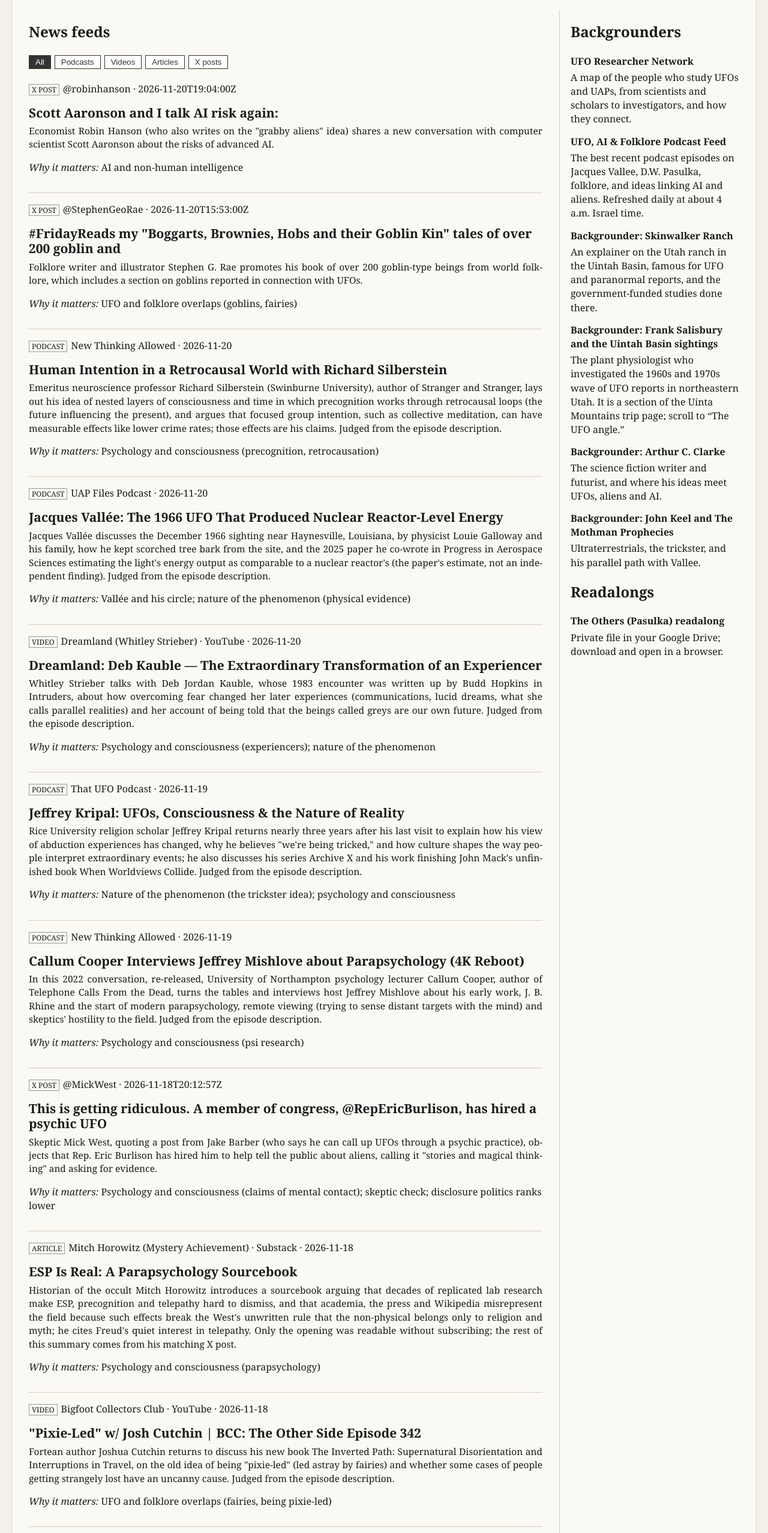
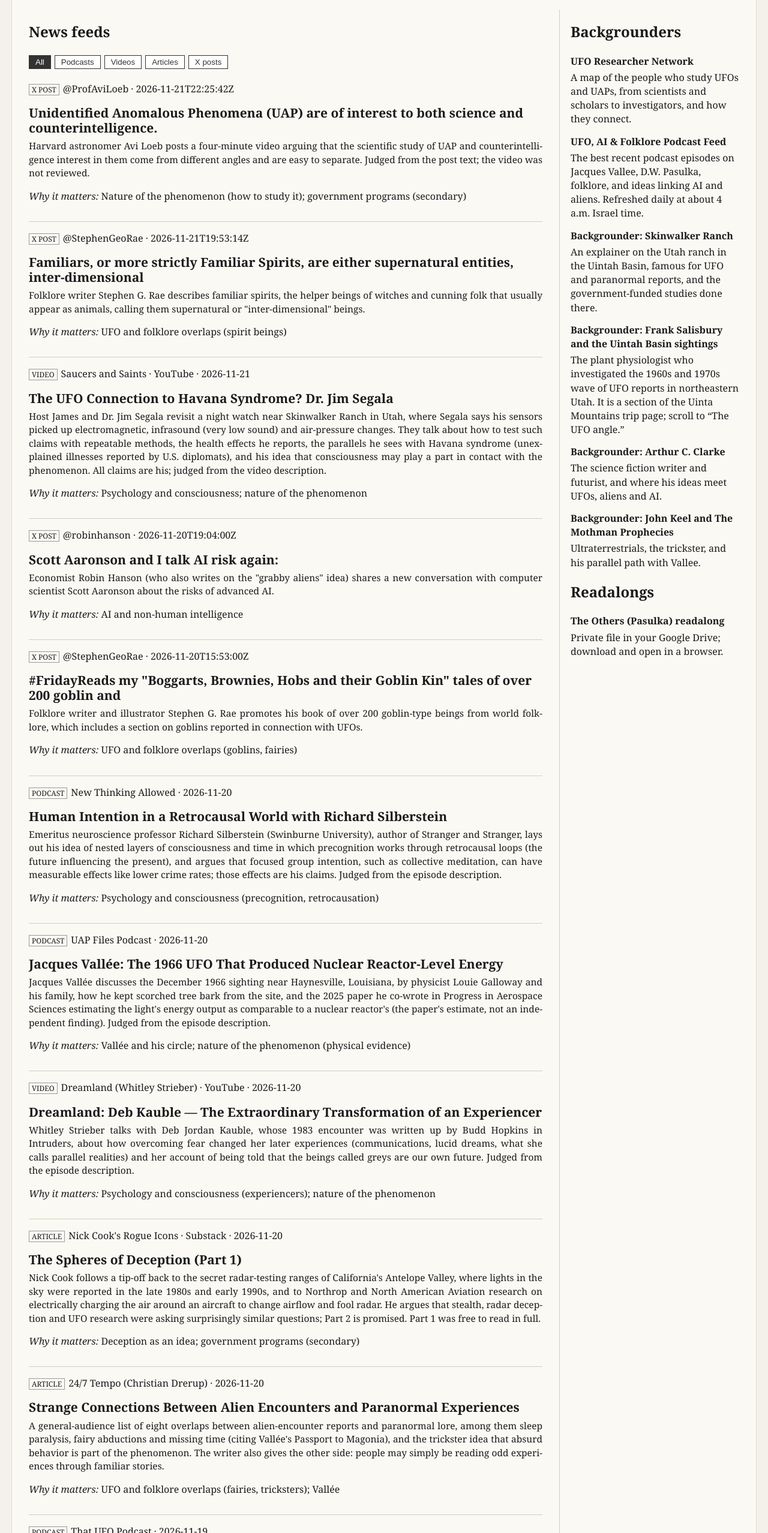
Before and after one commit to tomgassistant-png/desk, a plain HTML site: page uap/index.html in a window 1280 px wide. Shown: the part 244-2800 px from the top of the page at 60% size. Drawn offline with Linux system fonts and the light colour scheme.

Commit message:
Update 2026-11-22

```diff
--- a/ufo-podcasts/feed.json
+++ b/ufo-podcasts/feed.json
@@ -1,6 +1,35 @@
 {
- "updated": "2026-11-21T04:30+02:00",
+ "updated": "2026-11-22T04:34+02:00",
  "items": [
+  {
+   "type": "x-post",
+   "source": "X",
+   "author": "@ProfAviLoeb",
+   "date": "2026-11-21T22:25:42Z",
+   "title": "Unidentified Anomalous Phenomena (UAP) are of interest to both science and counterintelligence.",
+   "url": "https://x.com/ProfAviLoeb/status/2124268040821080381",
+   "note": "Harvard astronomer Avi Loeb posts a four-minute video arguing that the scientific study of UAP and counterintelligence interest in them come from different angles and are easy to separate. Judged from the post text; the video was not reviewed.",
+   "interest": "Nature of the phenomenon (how to study it); government programs (secondary)"
+  },
+  {
+   "type": "x-post",
+   "source": "X",
+   "author": "@StephenGeoRae",
+   "date": "2026-11-21T19:53:14Z",
+   "title": "Familiars, or more strictly Familiar Spirits, are either supernatural entities, inter-dimensional",
+   "url": "https://x.com/StephenGeoRae/status/2124229671525163012",
+   "note": "Folklore writer Stephen G. Rae describes familiar spirits, the helper beings of witches and cunning folk that usually appear as animals, calling them supernatural or \"inter-dimensional\" beings.",
+   "interest": "UFO and folklore overlaps (spirit beings)"
+  },
+  {
+   "type": "video",
+   "title": "The UFO Connection to Havana Syndrome? Dr. Jim Segala",
+   "url": "https://www.youtube.com/watch?v=i5WzhNHn1fc",
+   "source": "Saucers and Saints · YouTube",
+   "date": "2026-11-21",
+   "note": "Host James and Dr. Jim Segala revisit a night watch near Skinwalker Ranch in Utah, where Segala says his sensors picked up electromagnetic, infrasound (very low sound) and air-pressure changes. They talk about how to test such claims with repeatable methods, the health effects he reports, the parallels he sees with Havana syndrome (unexplained illnesses reported by U.S. diplomats), and his idea that consciousness may play a part in contact with the phenomenon. All claims are his; judged from the video description.",
+   "interest": "Psychology and consciousness; nature of the phenomenon"
+  },
   {
    "type": "x-post",
    "source": "X",
@@ -55,6 +84,24 @@
    "interest": "Psychology and consciousness (experiencers); nature of the phenomenon"
   },
   {
+   "type": "article",
+   "title": "The Spheres of Deception (Part 1)",
+   "url": "https://nickcook.substack.com/p/the-spheres-of-deception-part-1",
+   "source": "Nick Cook's Rogue Icons · Substack",
+   "date": "2026-11-20",
+   "note": "Nick Cook follows a tip-off back to the secret radar-testing ranges of California's Antelope Valley, where lights in the sky were reported in the late 1980s and early 1990s, and to Northrop and North American Aviation research on electrically charging the air around an aircraft to change airflow and fool radar. He argues that stealth, radar deception and UFO research were asking surprisingly similar questions; Part 2 is promised. Part 1 was free to read in full.",
+   "interest": "Deception as an idea; government programs (secondary)"
+  },
+  {
+   "type": "article",
+   "title": "Strange Connections Between Alien Encounters and Paranormal Experiences",
+   "url": "https://247tempo.com/strange-connections-between-alien-encounters-and-paranormal-experiences/",
+   "source": "24/7 Tempo (Christian Drerup)",
+   "date": "2026-11-20",
+   "note": "A general-audience list of eight overlaps between alien-encounter reports and paranormal lore, among them sleep paralysis, fairy abductions and missing time (citing Vallée's Passport to Magonia), and the trickster idea that absurd behavior is part of the phenomenon. The writer also gives the other side: people may simply be reading odd experiences through familiar stories.",
+   "interest": "UFO and folklore overlaps (fairies, tricksters); Vallée"
+  },
+  {
    "type": "podcast",
    "title": "Jeffrey Kripal: UFOs, Consciousness & the Nature of Reality",
    "url": "https://www.youtube.com/watch?v=12Ag2PYcyiA",
@@ -77,6 +124,15 @@
    "podcast": "https://jmishlove.podbean.com/e/callum-cooper-interviews-jeffrey-mishlove-about-parapsychology-4k-reboot/",
    "note": "In this 2022 conversation, re-released, University of Northampton psychology lecturer Callum Cooper, author of Telephone Calls From the Dead, turns the tables and interviews host Jeffrey Mishlove about his early work, J. B. Rhine and the start of modern parapsychology, remote viewing (trying to sense distant targets with the mind) and skeptics' hostility to the field. Judged from the episode description.",
    "interest": "Psychology and consciousness (psi research)"
+  },
+  {
+   "type": "video",
+   "title": "From Fear to Understanding: A Lifetime of Sleep Paralysis Experiences | Nick Norman",
+   "url": "https://sheilaprycebrooks.substack.com/p/from-fear-to-understanding-a-lifetime",
+   "source": "TRANSCEND (Dr Sheila Pryce Brooks) · Substack",
+   "date": "2026-11-19",
+   "note": "Sleep-paralysis researcher Sheila Pryce Brooks and co-host Cyrus Richardson talk with Nick Norman, who writes the Inside the Dream Realm newsletter, about a lifetime of sleep paralysis (waking unable to move, often sensing a presence) and how his fear turned into understanding. Pryce Brooks's wider work asks what people are meeting when such presences seem to respond and communicate. A recorded conversation, judged from the post's summary.",
+   "interest": "Psychology and consciousness (sleep paralysis and visitor experiences)"
   },
   {
    "type": "x-post",
@@ -217,6 +273,15 @@
    "date": "2026-11-17",
    "note": "In Russian. The second part of a series on acceleration explains hyperstition, Nick Land and the CCRU's 1990s idea of fictions that make themselves real by circulating rather than by being believed, and traces it through Bitcoin, Roko's basilisk (a thought experiment about a future AI punishing those who did not help build it), William Gibson's cyberspace and prediction markets such as Polymarket and Kalshi; the host argues that science fiction absorbed by AI models can shape how they act, citing Anthropic's reported test in which a Claude model tried to blackmail an engineer. Judged from the video description.",
    "interest": "Control mechanism (CCRU, Nick Land, hyperstition); AI"
+  },
+  {
+   "type": "article",
+   "title": "Future of Human Consciousness & Psychic Abilities Must Remain Human",
+   "url": "https://rebeccahardcastlewright.substack.com/p/future-of-human-consciousness-and",
+   "source": "Exoconscious Humans (Rebecca Hardcastle Wright) · Substack",
+   "date": "2026-11-17",
+   "note": "Rebecca Hardcastle Wright argues that AI chatbots, increasingly trained on UFO and experiencer reports gathered by tech, government and intelligence groups, act as \"soft mind control\": people puzzling over an anomalous experience get pleasant, personalized answers that steer them. She posts her interview with Brian Ruhe on AI, extraterrestrials and human consciousness alongside.",
+   "interest": "AI or the phenomenon as a control mechanism (mind control); AI and non-human intelligence"
   },
   {
    "type": "x-post",
@@ -361,34 +426,6 @@
    "interest": "Control mechanism (Nick Land, CCRU); AI and non-human intelligence"
   },
   {
-   "type": "x-post",
-   "source": "X",
-   "author": "@StephenGeoRae",
-   "date": "2026-11-14T10:35:37Z",
-   "title": "🏹 'Elf-shot' means to have taken ill; shot by an Elfin arrow dipped in hemlock poison. In folklore, E",
-   "url": "https://x.com/StephenGeoRae/status/2121552627183796529",
-   "note": "Folklore writer Stephen George Rae explains \"elf-shot,\" the old belief that sudden illness came from an elfin arrow dipped in hemlock, adding the lore that elves got their arrows from fairies, who got them from mermaids.",
-   "interest": "Folklore overlaps (elves, fairies)"
-  },
-  {
-   "type": "video",
-   "title": "Timely Revelation: Dr. Michael Masters on future humans, aliens, and primacy of consciousness",
-   "url": "https://www.youtube.com/watch?v=P8UYlzc3zy8",
-   "source": "Neon Galactic (James Faulk) · YouTube",
-   "date": "2026-11-14",
-   "note": "Montana Tech anthropologist Michael Masters discusses his \"future human\" idea (that the beings in encounters may be our own descendants traveling back in time), how a strange experience on a hotel balcony convinced him consciousness is part of the fabric of reality, and why rival groups from the future might have opposed aims. Judged from the video description.",
-   "interest": "Nature of the phenomenon (future-human idea); psychology and consciousness"
-  },
-  {
-   "type": "video",
-   "title": "Ep: 4 - A Lifetime of High Strangeness: Steve Ward on John Keel, Mothman, The Superspectrum: & More",
-   "url": "https://www.youtube.com/watch?v=nQRNLxPWPQU",
-   "source": "Phenomenology Research Professionals · YouTube",
-   "date": "2026-11-14",
-   "note": "The hosts talk with Steve Ward, host of The High Strangeness Factor, whom they met at the Mothman Museum in Point Pleasant, about John Keel, Mothman and Keel's \"superspectrum\" (his idea of an unseen band of reality behind strange events). Judged from the title and a brief video description.",
-   "interest": "Nature of the phenomenon (Keel's superspectrum); folklore overlaps"
-  },
-  {
    "title": "Melinda Messenger Filmed Golden Orbs Over the Sea in Wales (CLIP)",
    "url": "https://www.youtube.com/watch?v=ZGld7ZdKC2c",
    "source": "UAP Files Podcast",
```
Also changed, not shown: ufo-podcasts/index.html (+8 -4 lines).
